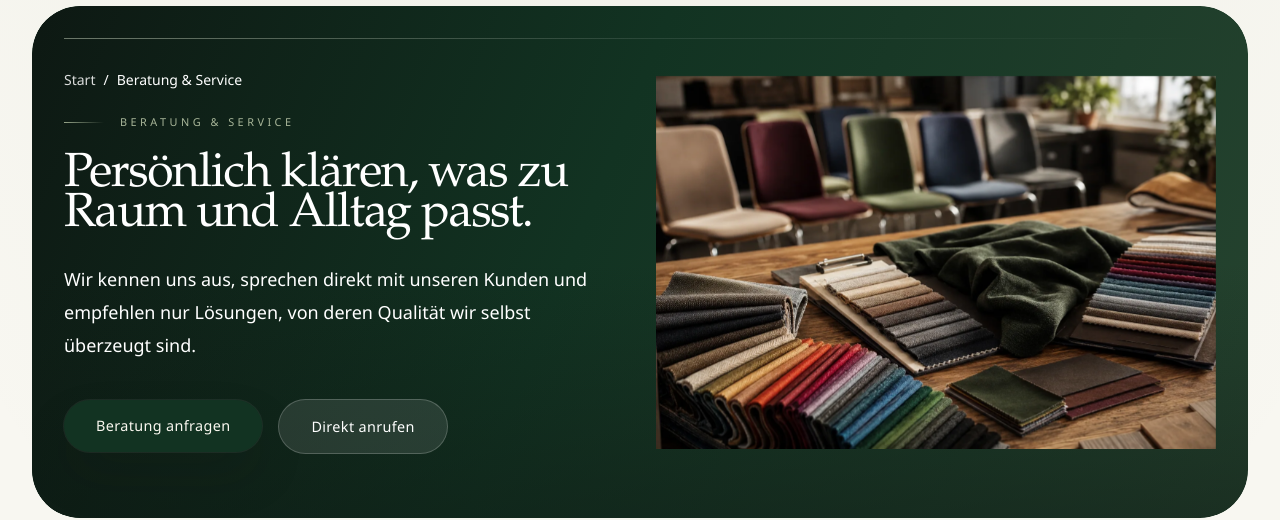
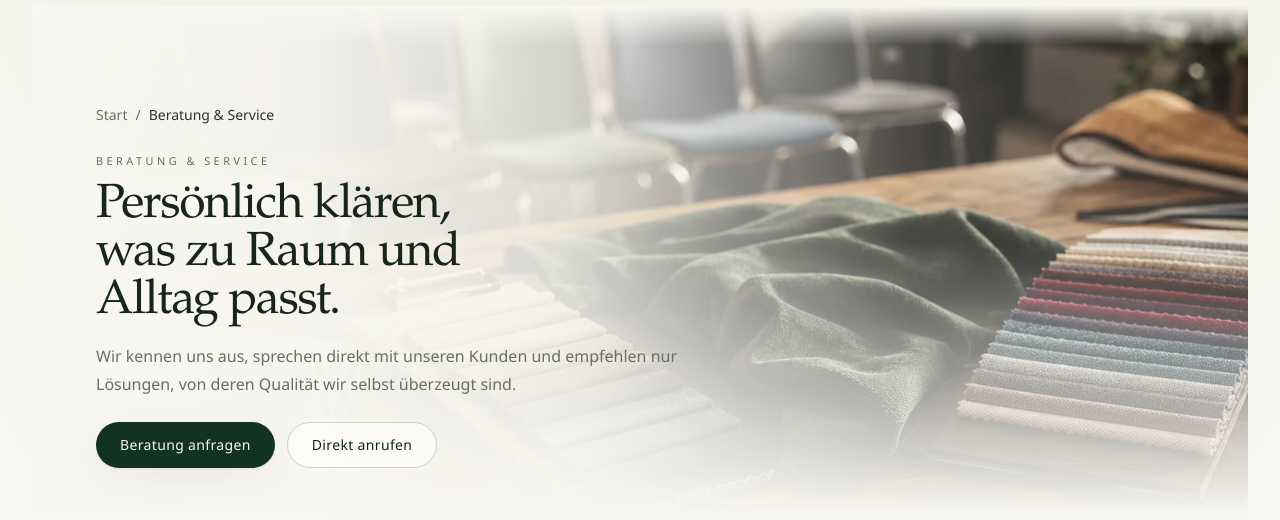
Before and after one commit to PixelFlux782/Firma-Dalemans-neues-design, a Next.js app: page /beratung-service in a window 1280 px wide. Shown: the part 126-646 px from the top of the page. Built offline with nearby package versions, Linux system fonts and the light colour scheme; no server answers.

Commit message:
Der Hero von „Beratung & Service“ wurde ebenfalls an die Produktseite angeglichen:

```diff
--- a/src/app/beratung-service/page.tsx
+++ b/src/app/beratung-service/page.tsx
@@ -1,7 +1,7 @@
 import type { Metadata } from "next";
 import Image from "next/image";
 import Link from "next/link";
-import CinematicPageHero from "@/components/home/CinematicPageHero";
+import Breadcrumbs from "@/components/ui/Breadcrumbs";
 import HomeSection from "@/components/home/HomeSection";
 import PremiumCtaSection from "@/components/home/PremiumCtaSection";
 import SectionHeader from "@/components/home/SectionHeader";
@@ -26,7 +26,31 @@ const services = [
 
 export default function BeratungServicePage() {
   return <div className="page-stack">
-    <CinematicPageHero eyebrow="Beratung & Service" title="Persönlich klären, was zu Raum und Alltag passt." lead="Wir kennen uns aus, sprechen direkt mit unseren Kunden und empfehlen nur Lösungen, von deren Qualität wir selbst überzeugt sind." breadcrumbs={[{ label: "Start", href: "/" }, { label: "Beratung & Service" }]} mediaAriaLabel="Persönliche Material- und Produktberatung" mood="stone-arch" actions={<><Link href="/kontakt?anliegen=Beratung" className="btn-hero-primary">Beratung anfragen</Link><a href="tel:+499342915353" className="btn-hero-secondary">Direkt anrufen</a></>} visual={<Image src={encodeURI("/images/curated/Stoffe-Farben/Textilproben.webp")} alt="Stoffmuster und Stühle für eine persönliche Materialberatung" width={760} height={500} priority sizes="(min-width: 1024px) 42vw, 100vw" className="min-h-72 w-full object-cover" />} />
+    <section className="products-hero relative -mx-5 min-h-[650px] overflow-hidden sm:-mx-6 md:mx-0 md:min-h-[560px]">
+      <div className="products-hero-media absolute inset-0" aria-hidden="true">
+        <Image
+          src={encodeURI("/images/curated/Stoffe-Farben/Textilproben.webp")}
+          alt=""
+          fill
+          priority
+          sizes="(min-width: 1280px) 1216px, 100vw"
+          className="object-cover object-center"
+        />
+      </div>
+      <div className="products-hero-shade pointer-events-none absolute inset-0" aria-hidden="true" />
+      <div className="relative z-20 flex min-h-[650px] items-end px-5 pb-14 pt-20 sm:px-8 md:min-h-[560px] md:items-center md:px-12 md:py-16 lg:px-16">
+        <div className="max-w-[42rem] md:w-[61%]">
+          <Breadcrumbs items={[{ label: "Start", href: "/" }, { label: "Beratung & Service" }]} />
+          <p className="section-eyebrow mt-7">Beratung & Service</p>
+          <h1 className="mt-3 max-w-[17ch] font-display text-4xl font-medium leading-[1.06] tracking-[-0.03em] text-premium-ink sm:text-5xl">Persönlich klären, was zu Raum und Alltag passt.</h1>
+          <p className="mt-4 max-w-[38rem] text-base leading-7 text-premium-muted">Wir kennen uns aus, sprechen direkt mit unseren Kunden und empfehlen nur Lösungen, von deren Qualität wir selbst überzeugt sind.</p>
+          <div className="mt-6 flex flex-wrap gap-3">
+            <Link href="/kontakt?anliegen=Beratung" className="btn-primary px-6 py-3">Beratung anfragen</Link>
+            <a href="tel:+499342915353" className="btn-secondary px-6 py-3">Direkt anrufen</a>
+          </div>
+        </div>
+      </div>
+    </section>
     <HomeSection>
       <SectionHeader eyebrow="Von Auswahl bis Nutzung" title="Beratung, die an konkreten Alltagssituationen ansetzt" lead="Sie müssen nicht vorab wissen, welches Modell richtig ist. Ein Raum, ein Bestand oder eine praktische Frage genügt als Einstieg." align="editorial" />
       <div className="section-grid-top grid gap-5 md:grid-cols-2 lg:grid-cols-3">{services.map(([title, text, label, href]) => <article key={title} className="premium-card flex flex-col p-7"><h2 className="font-display text-2xl font-medium text-premium-ink">{title}</h2><p className="mt-4 flex-1 text-sm leading-7 text-premium-muted">{text}</p><Link href={href} className="mt-6 text-sm font-medium text-premium-bronze">{label} →</Link></article>)}</div>
```
